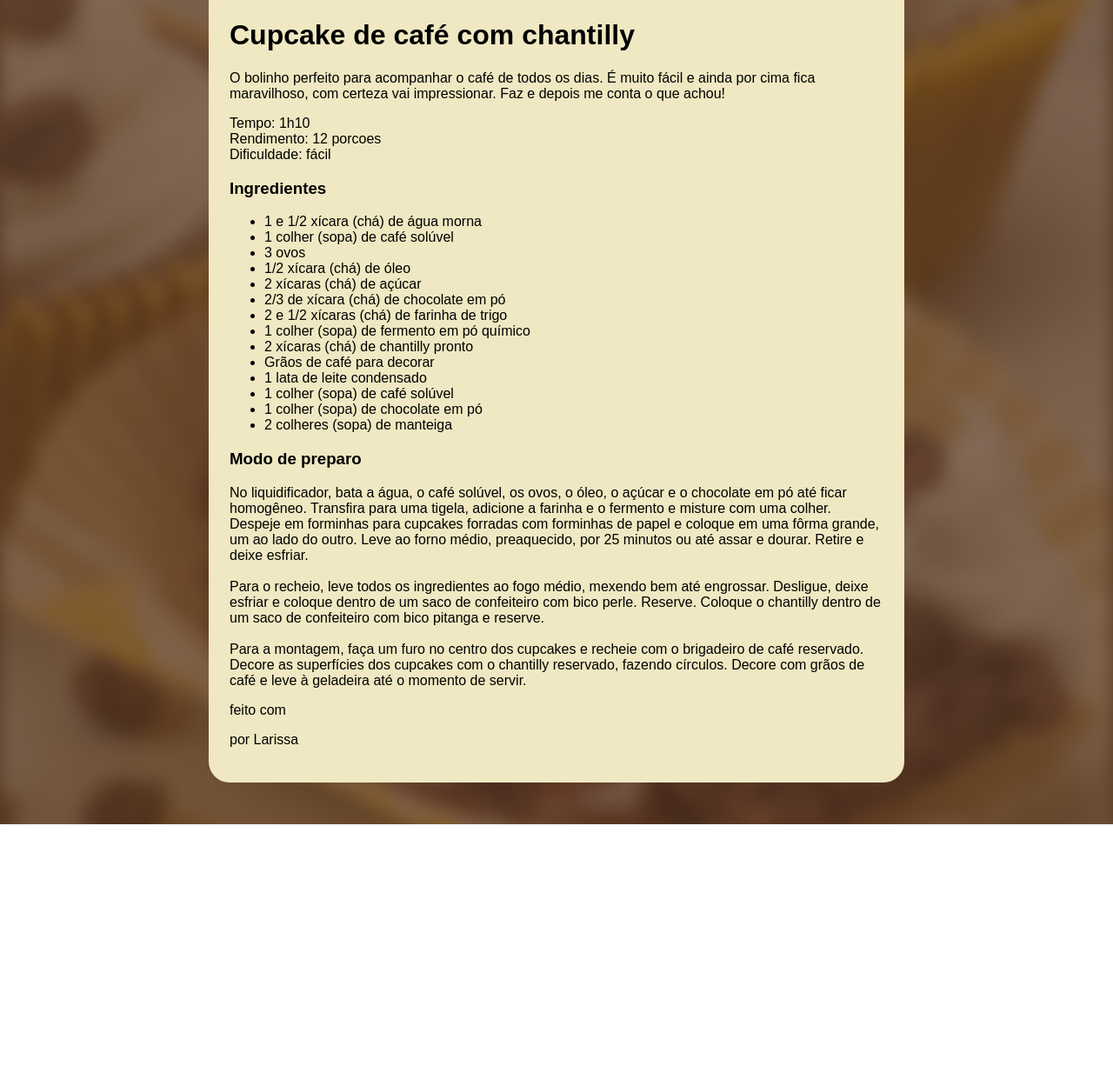
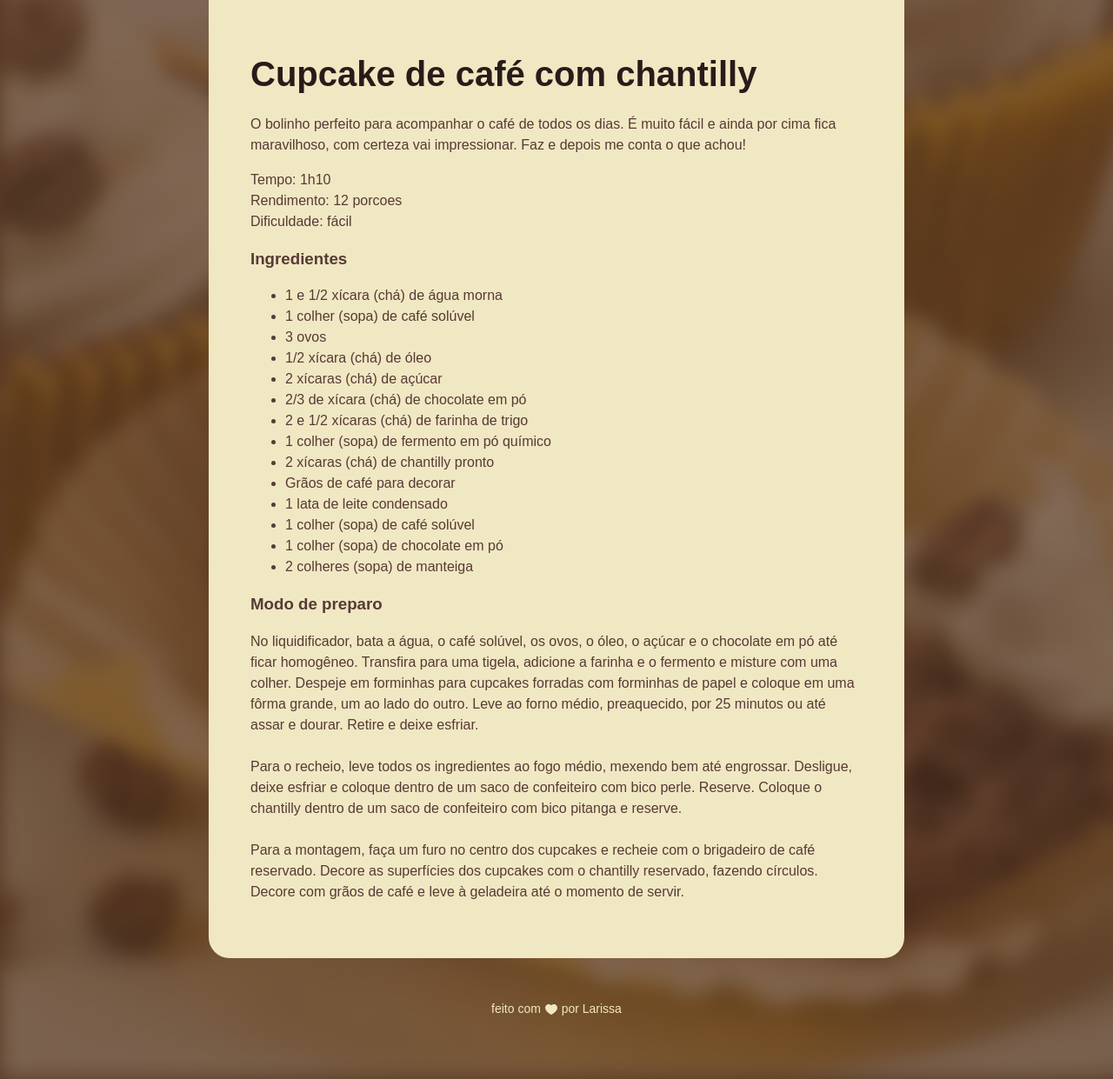
Before and after one commit to larissa-dsoliveira/treinamento-fullstack, a plain HTML site: page pagina-de-receita/index.html in a window 1280 px wide. Shown: the part 475-1716 px from the top of the page at 87% size. Before the commit the page ends 1423 px from the top, so only its background shows below. Drawn offline with Linux system fonts and the light colour scheme; a web font is replaced by a local one.

Commit message:
finalizado

```diff
--- a/pagina-de-receita/index.html
+++ b/pagina-de-receita/index.html
@@ -39,11 +39,10 @@
                 <h3>Modo de preparo</h3>
                 <p>No liquidificador, bata a água, o café solúvel, os ovos, o óleo, o açúcar e o chocolate em pó até ficar homogêneo. Transfira para uma tigela, adicione a farinha e o fermento e misture com uma colher. Despeje em forminhas para cupcakes forradas com forminhas de papel e coloque em uma fôrma grande, um ao lado do outro. Leve ao forno médio, preaquecido, por 25 minutos ou até assar e dourar. Retire e deixe esfriar. <br> <br> Para o recheio, leve todos os ingredientes ao fogo médio, mexendo bem até engrossar. Desligue, deixe esfriar e coloque dentro de um saco de confeiteiro com bico perle. Reserve. Coloque o chantilly dentro de um saco de confeiteiro com bico pitanga e reserve. <br><br>Para a montagem, faça um furo no centro dos cupcakes e recheie com o brigadeiro de café reservado. Decore as superfícies dos cupcakes com o chantilly reservado, fazendo círculos. Decore com grãos de café e leve à geladeira até o momento de servir.</p>
             </section>
-                <footer>
-                    <p>feito com <img src="" alt=""></p>
-                    <p>por Larissa</p>
-                </footer>
         </main>
     </div>
+    <footer>
+        <p>feito com <img src="assets/ph_heart-fill.svg" alt="coracao"> por Larissa</p>
+    </footer>
 </body>
 </html>
--- a/pagina-de-receita/styles.css
+++ b/pagina-de-receita/styles.css
@@ -1,10 +1,25 @@
+.alice-regular {
+  font-family: "Alice", serif;
+  font-weight: 400;
+  font-style: normal;
+}
 :root {
     font-family: 'alice', sans-serif;
-
+    line-height: 150%;
+    color: #573A37;
 }
 body {
     background-image: url(assets/Página\ de\ receita.png);
     background-size: cover;
+}
+main {
+    padding: 24px;
+}
+#abouty p+p {
+    margin-top: 24px;
+}
+section+section {
+    margin-top: 24px;
 }
 #page {
     box-sizing: border-box;
@@ -18,3 +33,26 @@ body {
 img{
     border-radius: 16px;
 }
+h1{
+   line-height: 140%;
+   font-size: 40px;
+}
+h2{
+    font-size: 24px;
+}
+h1,h2{
+    color: #291B1A;
+    margin-bottom: 4px;
+    line-height: 150%;
+}
+footer {
+    text-align: center;
+    line-height: 150%;
+    font-size: 14px;
+    color: #F0E8C2;
+    margin-top: 16px;
+    padding-bottom: 48px;
+}
+footer img {
+    vertical-align: middle;
+}
```
Also changed, not shown: pagina-de-receita/assets/ph_heart-fill.svg (added).
